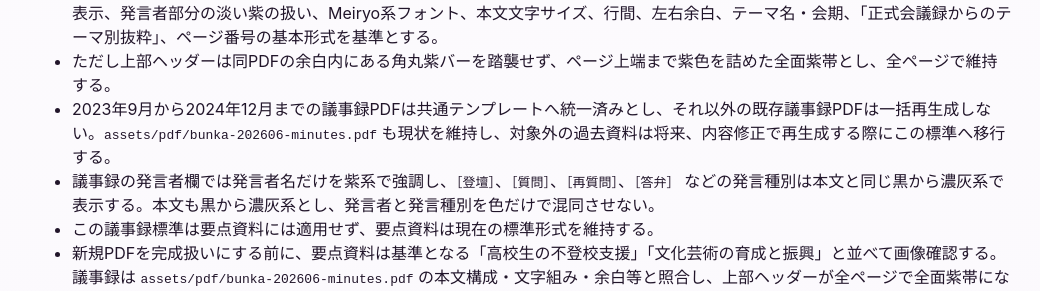
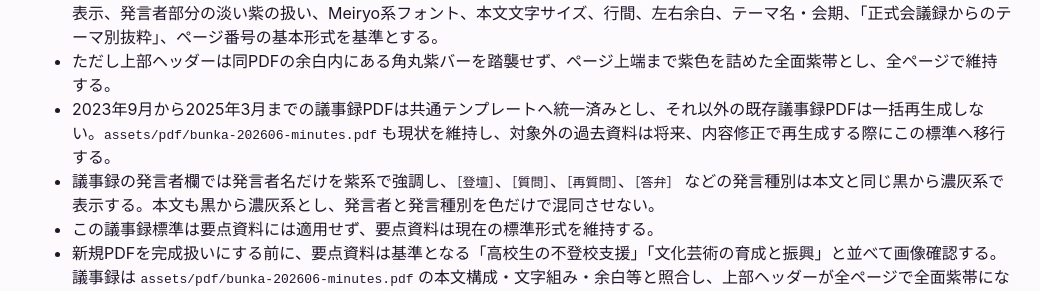
Before and after one commit to sakioryousuke-eng/activity-site, a Jekyll site: the page built from AGENTS.md, in a window 1280 px wide and 900 px high, scrolled down 2278 px. Shown: the part 161-452 px from the top of the window, without its empty margins (118-1158 px from the left). Built offline with Jekyll 4.4.1, drawn with Linux system fonts in a browser that asks for light colours; our own code applies the rules of GitHub Pages for plain Markdown files.

Commit message:
Update Mar 2025 general question PDFs

```diff
--- a/AGENTS.md
+++ b/AGENTS.md
@@ -63,7 +63,7 @@
 - 一般質問の議事録PDFも、メイリオ、上端の黄緑・オレンジライン、紫の見出し、淡い紫の注記カード、共通の余白・出典表記を維持する。要点資料と議事録の役割は混同せず、議事録では質問・答弁・再質問を事実に沿って収録する。
 - 今後、新規作成または内容修正で再生成する一般質問の議事録PDFは、`assets/pdf/bunka-202606-minutes.pdf` の本文構成、発言者表示、発言者部分の淡い紫の扱い、Meiryo系フォント、本文文字サイズ、行間、左右余白、テーマ名・会期、「正式会議録からのテーマ別抜粋」、ページ番号の基本形式を基準とする。
 - ただし上部ヘッダーは同PDFの余白内にある角丸紫バーを踏襲せず、ページ上端まで紫色を詰めた全面紫帯とし、全ページで維持する。
-- 2023年9月から2024年12月までの議事録PDFは共通テンプレートへ統一済みとし、それ以外の既存議事録PDFは一括再生成しない。`assets/pdf/bunka-202606-minutes.pdf` も現状を維持し、対象外の過去資料は将来、内容修正で再生成する際にこの標準へ移行する。
+- 2023年9月から2025年3月までの議事録PDFは共通テンプレートへ統一済みとし、それ以外の既存議事録PDFは一括再生成しない。`assets/pdf/bunka-202606-minutes.pdf` も現状を維持し、対象外の過去資料は将来、内容修正で再生成する際にこの標準へ移行する。
 - 議事録の発言者欄では発言者名だけを紫系で強調し、`［登壇］`、`［質問］`、`［再質問］`、`［答弁］` などの発言種別は本文と同じ黒から濃灰系で表示する。本文も黒から濃灰系とし、発言者と発言種別を色だけで混同させない。
 - この議事録標準は要点資料には適用せず、要点資料は現在の標準形式を維持する。
 - 新規PDFを完成扱いにする前に、要点資料は基準となる「高校生の不登校支援」「文化芸術の育成と振興」と並べて画像確認する。議事録は `assets/pdf/bunka-202606-minutes.pdf` の本文構成・文字組み・余白等と照合し、上部ヘッダーが全ページで全面紫帯になっていることを確認する。
```
Also changed, not shown: 8 other files.
